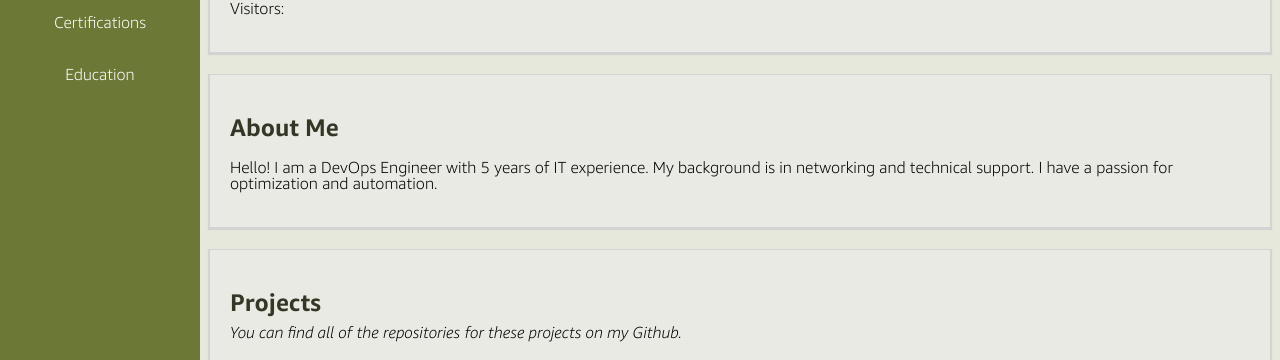
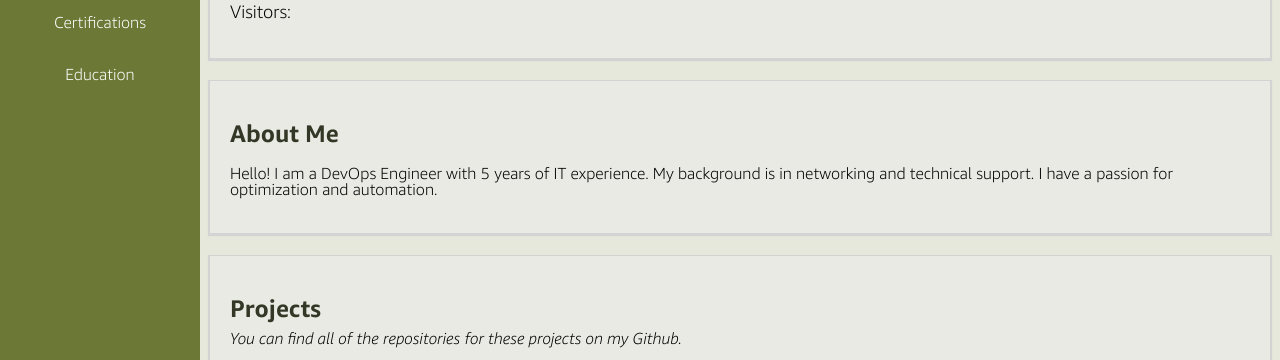
Before and after one commit to ELiGRP/CloudResumeChallenge, a website: page FrontEnd/index.html in a window 1280 px wide. Shown: the part 160-520 px from the top of the page. Drawn offline with Linux system fonts and the light colour scheme; no server answers.

Commit message:
css styling udpdate

```diff
--- a/FrontEnd/index.html
+++ b/FrontEnd/index.html
@@ -34,7 +34,7 @@
 		<a href="https://www.linkedin.com/in/elijah-douglas/"><i class="fa-brands fa-linkedin"></i></a>
 		<a href="https://github.com/ELiGRP"><i class="fa-brands fa-github";></i></a>
 		<a href="ElijahDouglasResume.pdf"><i class="fa-solid fa-file-pdf"></i></a></span>
-		<p>Visitors: <span id="count"></span></p>
+		<p style = "font-size: large">Visitors: <span id="count"></span></p>
 
 
 
```
